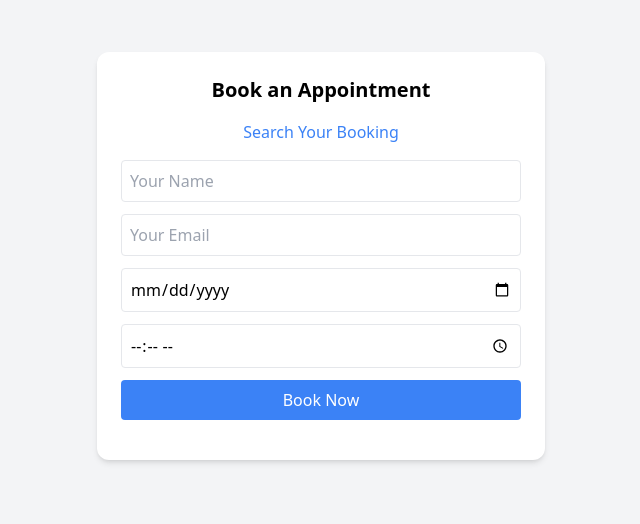
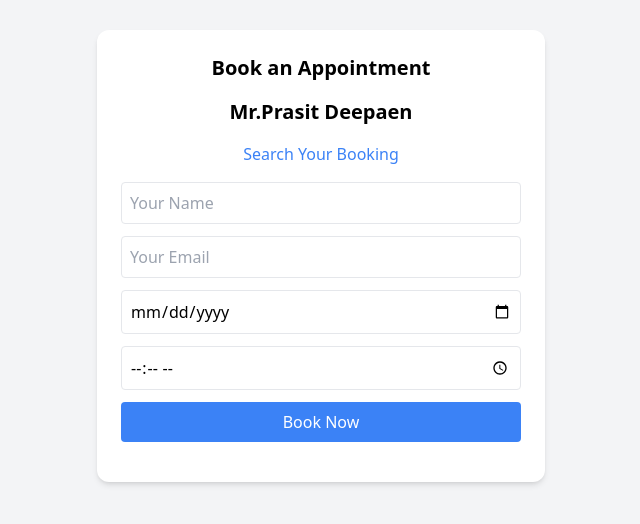
Before and after one commit to kroosit18/booking8-3-68, a plain HTML site: page index.html in a window 1280 px wide. Shown: the part 144-668 px from the top of the page, without its empty margins (319-959 px from the left). Drawn offline with nearby package versions, Linux system fonts and the light colour scheme.

Commit message:
Update index.html

```diff
--- a/index.html
+++ b/index.html
@@ -14,6 +14,7 @@
     <div class="p-6 max-w-md bg-white rounded-xl shadow-md space-y-4">
         <div class="flex flex-col items-center space-y-4">
             <h2 class="text-xl font-bold">Book an Appointment</h2>
+            <h2 class="text-xl font-bold">Mr.Prasit Deepaen</h2>
             <a href="./search/" class="text-blue-500 hover:underline">Search Your Booking</a>
         </div>
         <form id="booking-form" class="space-y-3">
```
